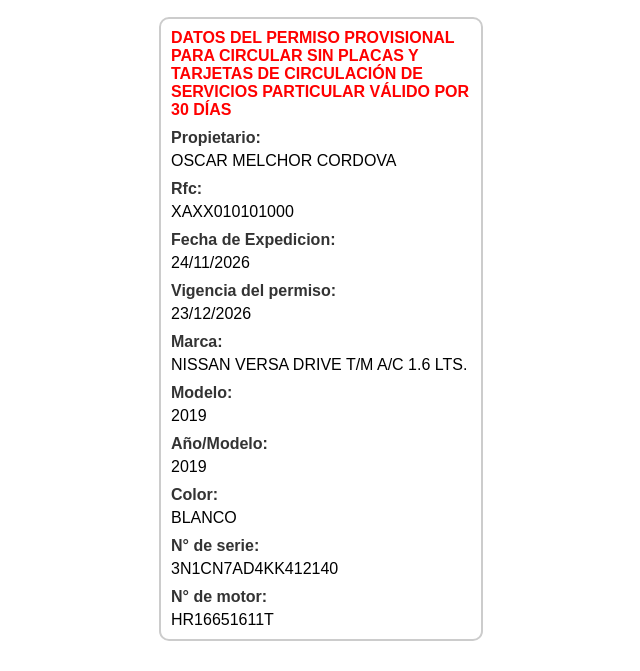
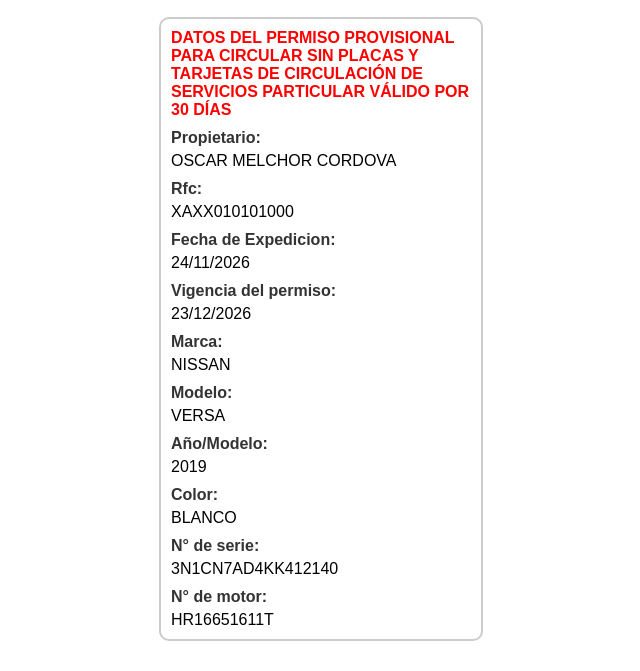
Before and after one commit to permisos-oaxaca/permiso-nissan-versa-2019-001, a plain HTML site: page index.html in a window 1280 px wide. Shown: the part 129-800 px from the top of the page, without its empty margins (319-959 px from the left). Drawn offline with Linux system fonts and the light colour scheme.

Commit message:
Permiso: index.html

```diff
--- a/index.html
+++ b/index.html
@@ -25,7 +25,7 @@
 </head>
 <body>
 <div class='contenedor'><div class='imagen-border'><img src='logosmex/Oaxaca.png' class='responsive-img'><br><div id="contenedorreloj" class="contenedorreloj">24 DE NOVIEMBRE DEL 2026</div></div >
-<div class='contenido-border'><span class='labelestR'>DATOS DEL PERMISO PROVISIONAL PARA CIRCULAR SIN PLACAS Y TARJETAS DE CIRCULACIÓN DE SERVICIOS PARTICULAR VÁLIDO POR 30 DÍAS</span><span class='labelest'>Propietario:</span><div>OSCAR MELCHOR CORDOVA</div><span class='labelest'>Rfc:</span><div>XAXX010101000</div><span class='labelest'>Fecha de Expedicion:</span><div>24/11/2026</div><span class='labelest'>Vigencia del permiso:</span><div>23/12/2026</div><span class='labelest'>Marca:</span><div>NISSAN VERSA DRIVE T/M A/C 1.6 LTS.</div><span class='labelest'>Modelo:</span><div>2019</div><span class='labelest'>Año/Modelo:</span><div>2019</div><span class='labelest'>Color:</span><div>BLANCO</div><span class='labelest'>N° de serie:</span><div>3N1CN7AD4KK412140</div><span class='labelest'>N° de motor:</span><div>HR16651611T</div></div></div>
+<div class='contenido-border'><span class='labelestR'>DATOS DEL PERMISO PROVISIONAL PARA CIRCULAR SIN PLACAS Y TARJETAS DE CIRCULACIÓN DE SERVICIOS PARTICULAR VÁLIDO POR 30 DÍAS</span><span class='labelest'>Propietario:</span><div>OSCAR MELCHOR CORDOVA</div><span class='labelest'>Rfc:</span><div>XAXX010101000</div><span class='labelest'>Fecha de Expedicion:</span><div>24/11/2026</div><span class='labelest'>Vigencia del permiso:</span><div>23/12/2026</div><span class='labelest'>Marca:</span><div>NISSAN</div><span class='labelest'>Modelo:</span><div>VERSA</div><span class='labelest'>Año/Modelo:</span><div>2019</div><span class='labelest'>Color:</span><div>BLANCO</div><span class='labelest'>N° de serie:</span><div>3N1CN7AD4KK412140</div><span class='labelest'>N° de motor:</span><div>HR16651611T</div></div></div>
 <script>
     const fecha = new Date();
     const dia = fecha.getDate();
```
